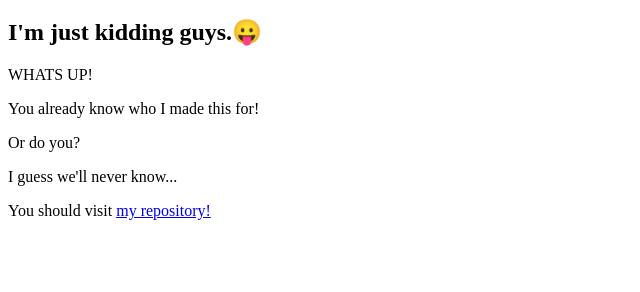
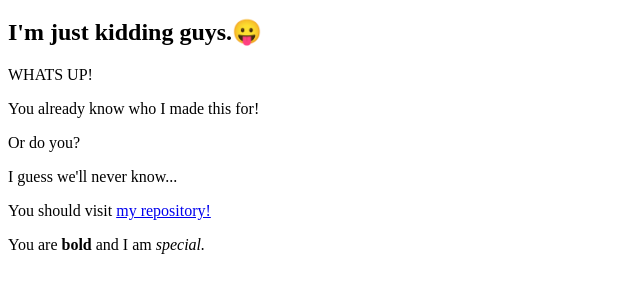
Before and after one commit to armthenerd/fern, a plain HTML site: page index.html in a window 1280 px wide. Shown: the part 48-340 px from the top of the page, without its empty margins (0-640 px from the left). Drawn offline with Linux system fonts and the light colour scheme.

Commit message:
text types

```diff
--- a/index.html
+++ b/index.html
@@ -16,3 +16,14 @@
         my repository!
     </a>
 </p>
+
+<p>
+    You are
+    <strong>
+        bold
+    </strong>
+    and I am
+    <em>
+        special.
+    </em>
+</p>
```
